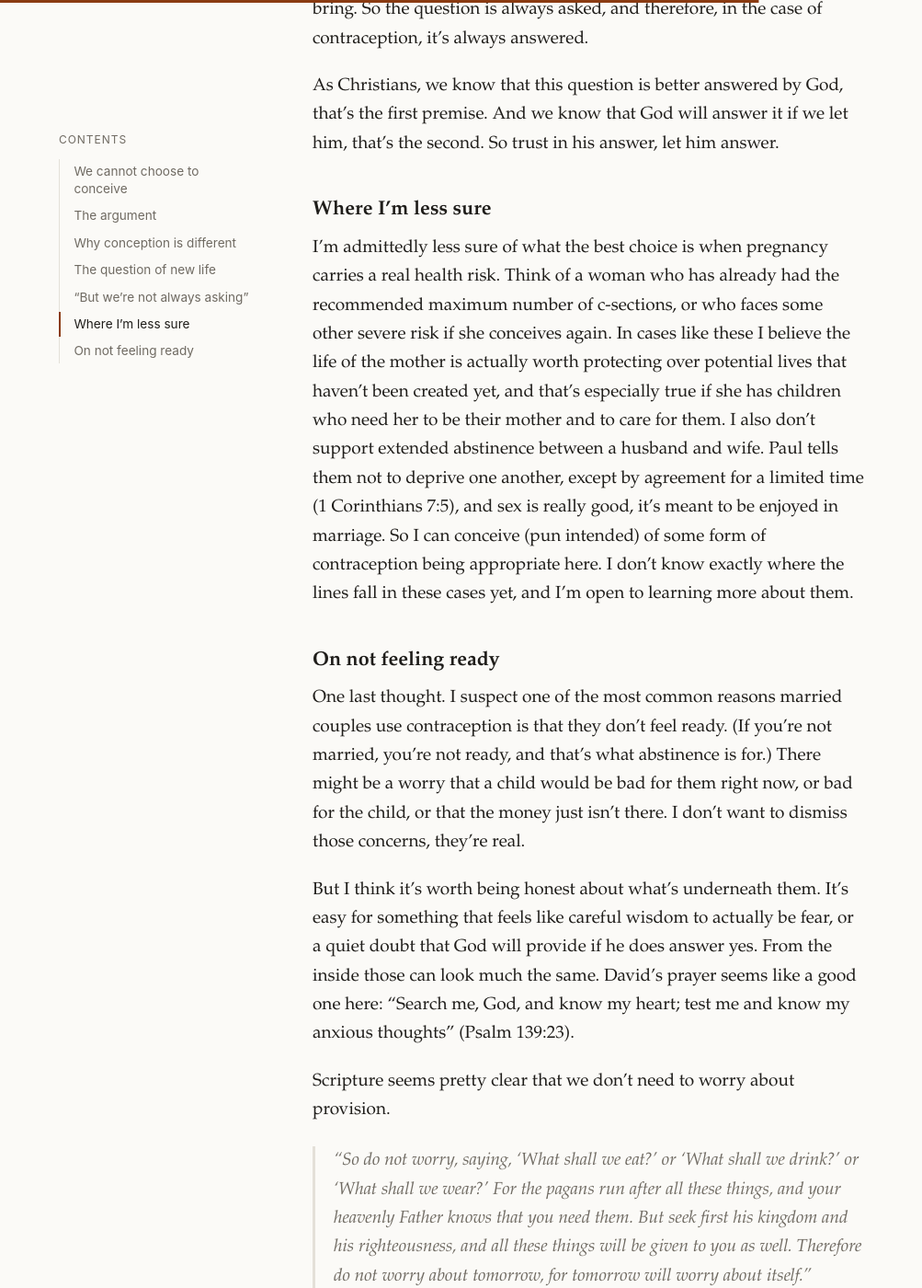
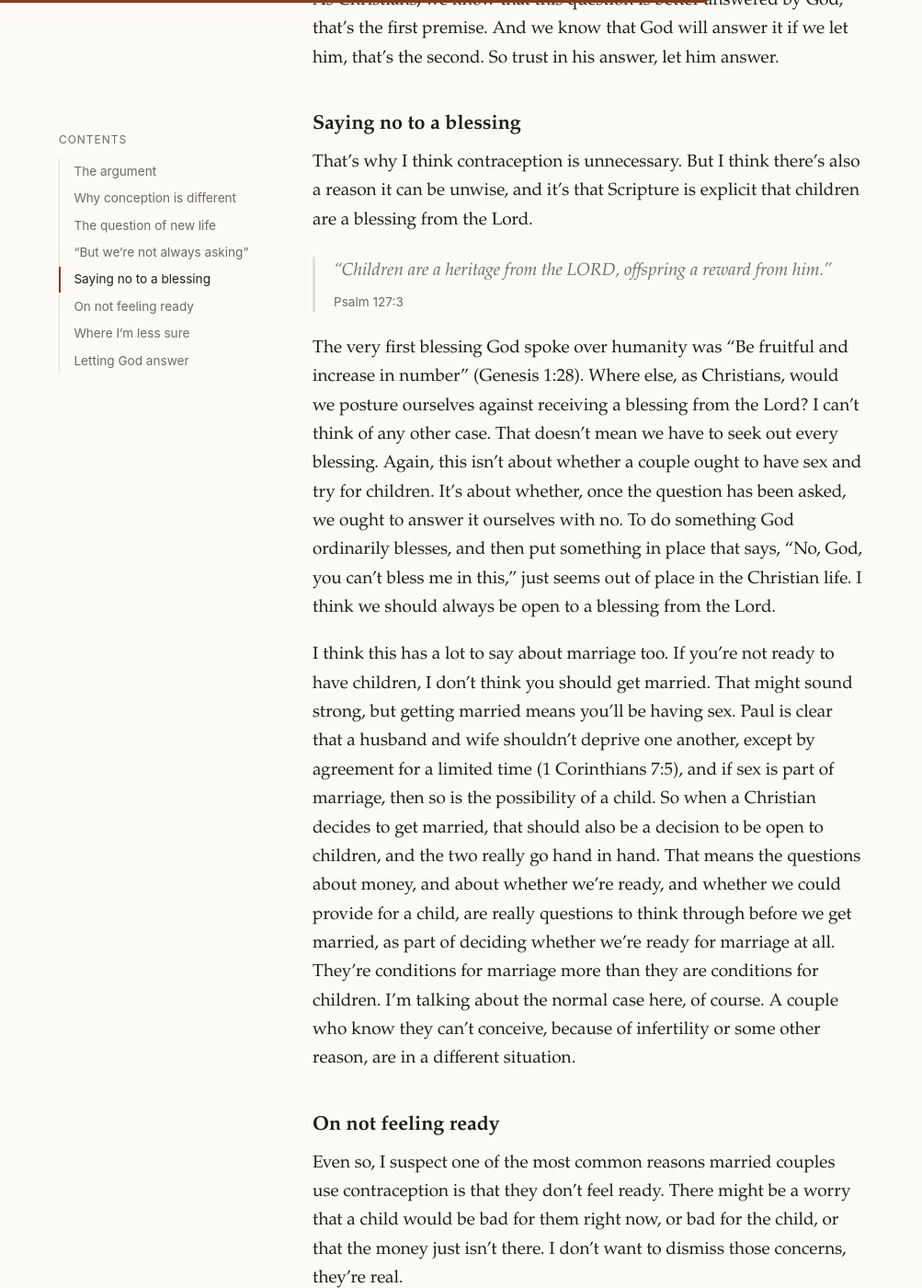
Before and after one commit to JezCam/jeremycameron.com, a Jekyll site: the page built from _posts/2026-10-22-my-thoughts-on-contraception.md, in a window 1280 px wide and 1400 px high, scrolled down 4796 px. Shown: the whole window at 92% size, without its empty margins (0-1003 px from the left). Built offline with Jekyll 4.4.1, drawn with Linux system fonts in a browser that asks for light colours; some of the changed text lies outside the part shown.

Commit message:
Restructure contraception post for flow and add marriage readiness point
Co-Authored-By: Claude Opus 5.5 <noreply@anthropic.com>

```diff
--- a/_posts/2026-10-22-my-thoughts-on-contraception.md
+++ b/_posts/2026-10-22-my-thoughts-on-contraception.md
@@ -17,17 +17,15 @@ Whether you are a Calvinist or not, Christians generally all agree that it is Go
 
 When I speak of God's choice, I am not simply speaking of his determining all things, but of his active will, as opposed to his passive or permissive will. Some would argue that God determines all things and I would agree. But he does so either by actively causing an event or by permitting it. In the case of new life, I am arguing that God actively causes it. He doesn't just allow a child to be conceived, he knits that child together.
 
-## We cannot choose to conceive
-
-This means that we cannot choose to conceive. We can choose to have intercourse in the hope of conceiving, or with the desire to, but it is God alone who determines new life. Many people hope not to conceive, use every form of contraception available, and conceive anyway, because God determines it. And many people hope and pray to conceive for years and they don't, because God determines it. I'm not claiming that God caused anyone's miscarriage, my focus here is on God creating new life.
+So if it's God who decides whether a child is conceived, what exactly are we doing when we use contraception?
 
 ## The argument
 
-I would argue that contraception is not the best that we can do as Christians. I'm not arguing that it is inherently sinful, unless of course it's a form of contraception that terminates an early pregnancy. I believe that contraception is at best unnecessary and at worst unwise.
+I would argue that contraception is not the best that we can do as Christians. I believe that contraception is at best unnecessary and at worst unwise.
 
-I also want to be clear that I'm not accusing anyone who uses it. Many couples choose contraception without ever having thought about it this way, and a choice made in ignorance isn't necessarily sinful. Neither am I being a legalist. I'm not claiming that God has given some law against contraception, or that a couple who uses it is breaking a positive command and sinning.
+I'm not arguing that it is inherently sinful, unless of course it's a form of contraception that terminates an early pregnancy. Neither am I being a legalist. I'm not claiming that God has given some law against contraception, or that a couple who uses it is breaking a positive command and sinning. And I'm not accusing anyone who uses it. Many couples choose contraception without ever having thought about it this way, and a choice made in ignorance isn't necessarily sinful.
 
-My claim is that if we as Christians are aiming for the ideal, then the best decision, at least normatively, is to not use contraception. By normatively I mean the ordinary case of a married couple who don't have the kind of complications I'll come to at the end. Contraception falls short of that ideal because it isn't born of a focus on, and trust in, God's will. I'm arguing for the ideal, not condemning anyone who hasn't reached it. My argument goes as follows:
+My claim is that if we as Christians are aiming for the ideal, then the best decision, at least normatively, is to not use contraception. By normatively I mean the ordinary case of a married couple who don't have the kind of complications I'll come to at the end. Contraception falls short of that ideal because it isn't born of a focus on, and trust in, God's will. My argument goes as follows:
 
 - **First premise:** God makes better choices for us than we do for ourselves.
 - **Second premise:** In the matter of conception, we can guarantee God's choice over our own by not using contraception.
@@ -38,9 +36,9 @@ Most Christians will happily grant the first premise. The key is in the second.
 
 ## Why conception is different
 
-In the matter of conception, we can guarantee God's active will over our own. This isn't the case in every matter of choice. For example, I cannot infallibly discern God's active will in whether to marry a particular person, or which job I should apply for, or whether to get in my car this morning. I'm a human with limited wisdom and I don't have a direct, unfiltered connection to God's will at any point. These are all things that I have the natural ability to cause, and so I should always seek God's counsel on them.
+Why should conception be any different from the other choices we make? In the matter of conception, we can guarantee God's active will over our own. This isn't the case in every matter of choice. For example, I cannot infallibly discern God's active will in whether to marry a particular person, or which job I should apply for, or whether to get in my car this morning. I'm a human with limited wisdom and I don't have a direct, unfiltered connection to God's will at any point. These are all things that I have the natural ability to cause, and so I should always seek God's counsel on them.
 
-But we all lack the natural ability to cause a pregnancy. We can all start the process, but we can't make a meaningful choice that guarantees the result of that process, we can only hope or desire for an outcome. So here the choice is already in God's hands, and the only thing left to us is whether we leave it there.
+But we all lack the natural ability to cause a pregnancy. We can all start the process, but we can't make a meaningful choice that guarantees the result of that process, we can only hope or desire for an outcome. Many people hope not to conceive, use every form of contraception available, and conceive anyway, because God determines it. And many people hope and pray to conceive for years and they don't, because God determines it. I'm not claiming that God caused anyone's miscarriage, my focus here is on God creating new life. So here the choice is already in God's hands, and the only thing left to us is whether we leave it there.
 
 ## The question of new life
 
@@ -70,13 +68,21 @@ In fact, contraception itself proves the point. Why would anyone go to the effor
 
 As Christians, we know that this question is better answered by God, that's the first premise. And we know that God will answer it if we let him, that's the second. So trust in his answer, let him answer.
 
-## Where I'm less sure
+## Saying no to a blessing
 
-I'm admittedly less sure of what the best choice is when pregnancy carries a real health risk. Think of a woman who has already had the recommended maximum number of c-sections, or who faces some other severe risk if she conceives again. In cases like these I believe the life of the mother is actually worth protecting over potential lives that haven't been created yet, and that's especially true if she has children who need her to be their mother and to care for them. I also don't support extended abstinence between a husband and wife. Paul tells them not to deprive one another, except by agreement for a limited time (1 Corinthians 7:5), and sex is really good, it's meant to be enjoyed in marriage. So I can conceive (pun intended) of some form of contraception being appropriate here. I don't know exactly where the lines fall in these cases yet, and I'm open to learning more about them.
+That's why I think contraception is unnecessary. But I think there's also a reason it can be unwise, and it's that Scripture is explicit that children are a blessing from the Lord.
+
+> "Children are a heritage from the LORD, offspring a reward from him."
+> <cite>Psalm 127:3</cite>
+{: .verse}
+
+The very first blessing God spoke over humanity was "Be fruitful and increase in number" (Genesis 1:28). Where else, as Christians, would we posture ourselves against receiving a blessing from the Lord? I can't think of any other case. That doesn't mean we have to seek out every blessing. Again, this isn't about whether a couple ought to have sex and try for children. It's about whether, once the question has been asked, we ought to answer it ourselves with no. To do something God ordinarily blesses, and then put something in place that says, "No, God, you can't bless me in this," just seems out of place in the Christian life. I think we should always be open to a blessing from the Lord.
+
+I think this has a lot to say about marriage too. If you're not ready to have children, I don't think you should get married. That might sound strong, but getting married means you'll be having sex. Paul is clear that a husband and wife shouldn't deprive one another, except by agreement for a limited time (1 Corinthians 7:5), and if sex is part of marriage, then so is the possibility of a child. So when a Christian decides to get married, that should also be a decision to be open to children, and the two really go hand in hand. That means the questions about money, and about whether we're ready, and whether we could provide for a child, are really questions to think through before we get married, as part of deciding whether we're ready for marriage at all. They're conditions for marriage more than they are conditions for children. I'm talking about the normal case here, of course. A couple who know they can't conceive, because of infertility or some other reason, are in a different situation.
 
 ## On not feeling ready
 
-One last thought. I suspect one of the most common reasons married couples use contraception is that they don't feel ready. (If you're not married, you're not ready, and that's what abstinence is for.) There might be a worry that a child would be bad for them right now, or bad for the child, or that the money just isn't there. I don't want to dismiss those concerns, they're real.
+Even so, I suspect one of the most common reasons married couples use contraception is that they don't feel ready. There might be a worry that a child would be bad for them right now, or bad for the child, or that the money just isn't there. I don't want to dismiss those concerns, they're real.
 
 But I think it's worth being honest about what's underneath them. It's easy for something that feels like careful wisdom to actually be fear, or a quiet doubt that God will provide if he does answer yes. From the inside those can look much the same. David's prayer seems like a good one here: "Search me, God, and know my heart; test me and know my anxious thoughts" (Psalm 139:23).
 
@@ -94,26 +100,26 @@ Nor does it come down to our own strength. Paul says God "will not let you be te
 > <cite>2 Corinthians 12:9</cite>
 {: .verse}
 
+I also find it encouraging how many of the lives God has used were never planned by their parents. Sarah laughed at the idea of Isaac (Genesis 18:12). Zechariah couldn't believe the news of John the Baptist (Luke 1:18). Perez and Solomon both came out of situations nobody would have chosen, and both are named in the line of Jesus (Matthew 1:3, 6). Plenty of us were surprises to our own parents too. God's purposes don't wait on our intentions, and they don't fail because of them either.
+
+> "Many are the plans in a person's heart, but it is the LORD's purpose that prevails."
+> <cite>Proverbs 19:21</cite>
+{: .verse}
+
 So what is it that we're really afraid of? I don't think it's usually money or health. Far more often I hear couples say they just want to enjoy life for a little while before they have kids. They want to go out to a nice restaurant, or go on a holiday, without having to find a babysitter first. I understand that, but notice what it assumes. The child is the thing standing between the couple and their enjoyment of life. Whether anyone means it or not, that reasoning labels children as a burden rather than the blessing Scripture says they are (Psalm 127:3-5).
 
 I think this is where the fear and anxiety really sit. It isn't so much fear for the child, that we wouldn't be able to provide for them, as fear of losing the life we had before one. It's common enough that people talk about mourning after having children, grieving the life they had before they were wrapped up in the responsibility of looking after someone else. When you put it plainly, the fear is that we'll have to serve, which is a strange thing for a follower of Christ to be afraid of.
 
 I think this is very difficult to defend for the Christian. We're never supposed to presuppose that life is about us being served. Christ himself "came not to be served but to serve" (Mark 10:45), and we're called to follow him. So a Christian should accept, and even feel privileged at, the opportunity to serve, and should see and invite every opportunity to do it. Having children is one of the greatest ways a husband and wife can serve in a marriage.
 
-In fact, I think this points to something bigger. Marriage is, normatively, the first step towards having children, so when a Christian decides to get married, I think that should also be a decision to be open to children. The two really go hand in hand. That means the questions about money, and about whether we're ready, and whether we could provide for a child, are really questions to think through before we get married, as part of deciding whether we're ready for marriage at all. They're conditions for marriage more than they are conditions for children.
+So I don't think not feeling ready is, on its own, a good reason to answer the question ourselves. I'd rather be honest about the fears, bring them to God (1 Peter 5:7), and trust him with the answer.
 
-I also find it encouraging how many of the lives God has used were never planned by their parents. Sarah laughed at the idea of Isaac (Genesis 18:12). Zechariah couldn't believe the news of John the Baptist (Luke 1:18). Perez and Solomon both came out of situations nobody would have chosen, and both are named in the line of Jesus (Matthew 1:3, 6). Plenty of us were surprises to our own parents too. God's purposes don't wait on our intentions, and they don't fail because of them either.
+## Where I'm less sure
 
-> "Many are the plans in a person's heart, but it is the LORD's purpose that prevails."
-> <cite>Proverbs 19:21</cite>
-{: .verse}
+I'm admittedly less sure of what the best choice is when pregnancy carries a real health risk. Think of a woman who has already had the recommended maximum number of c-sections, or who faces some other severe risk if she conceives again. In cases like these I believe the life of the mother is actually worth protecting over potential lives that haven't been created yet, and that's especially true if she has children who need her to be their mother and to care for them.
 
-There's one more thing that weighs on me here. Scripture is explicit that children are a blessing from the Lord.
+But I also don't support extended abstinence between a husband and wife. As I mentioned earlier, Paul tells them not to deprive one another, except by agreement for a limited time (1 Corinthians 7:5), and sex is really good, it's meant to be enjoyed in marriage. So I can conceive (pun intended) of some form of contraception being appropriate here. I don't know exactly where the lines fall in these cases yet, and I'm open to learning more about them.
 
-> "Children are a heritage from the LORD, offspring a reward from him."
-> <cite>Psalm 127:3</cite>
-{: .verse}
+## Letting God answer
 
-The very first blessing God spoke over humanity was "Be fruitful and increase in number" (Genesis 1:28). I can't think of any other case where, as Christians, we'd posture ourselves against receiving a blessing from the Lord. That doesn't mean we have to seek out every blessing. Again, this isn't about whether a couple ought to have sex and try for children. It's about whether, once the question has been asked, we ought to answer it ourselves with no. To do something God ordinarily blesses, and then put something in place that says, "No, God, you can't bless me in this," just seems out of place in the Christian life. I think we should always be open to a blessing from the Lord.
-
-So I don't think not feeling ready is, on its own, a good reason to answer the question ourselves. I'd rather be honest about the fears, bring them to God (1 Peter 5:7), and trust him with the answer.
+Outside of cases like those, for an ordinary married couple, I keep coming back to the same place. Every time a husband and wife come together, the question of new life is asked, and God is both better able to answer it than we are and willing to answer it if we let him. Children are a blessing from him, and he's promised to provide what we need when he gives one. So I'd rather leave the question with him, and let him answer.
```
